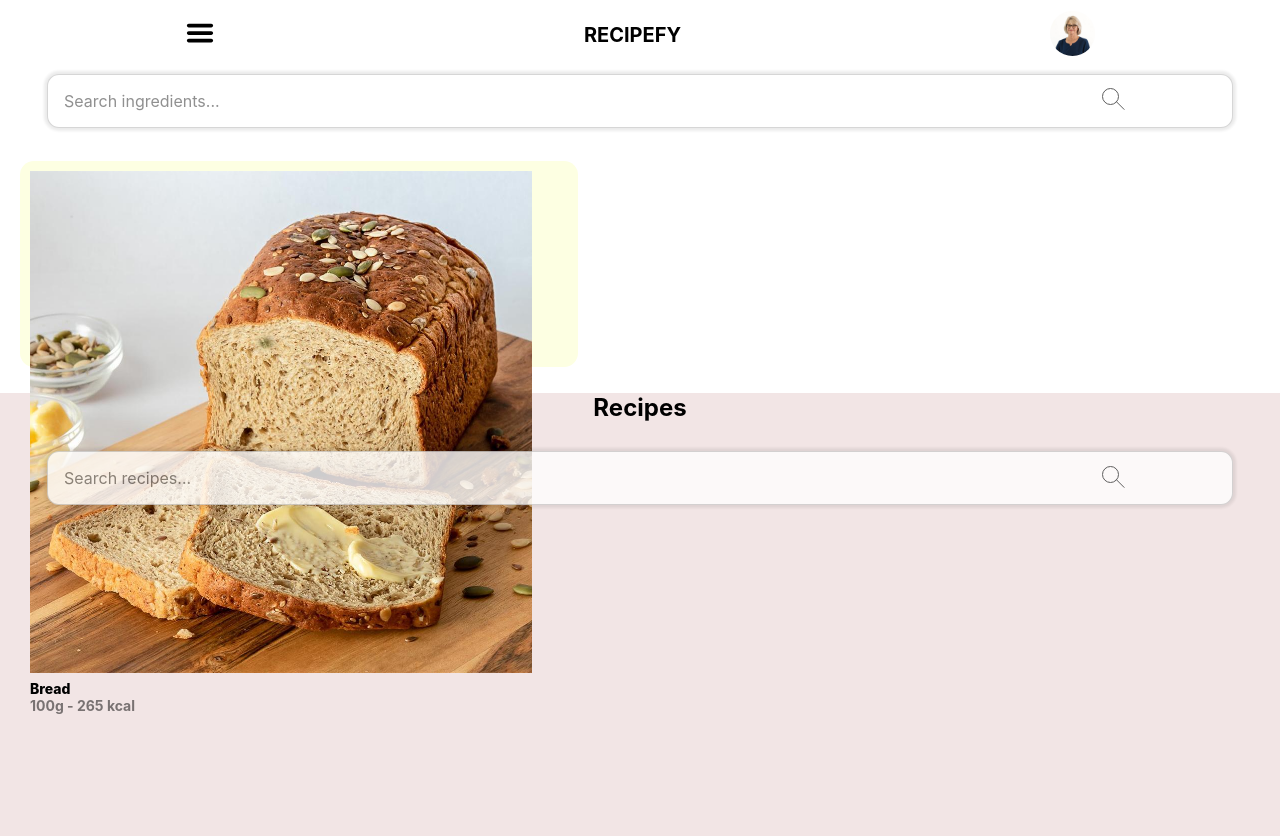
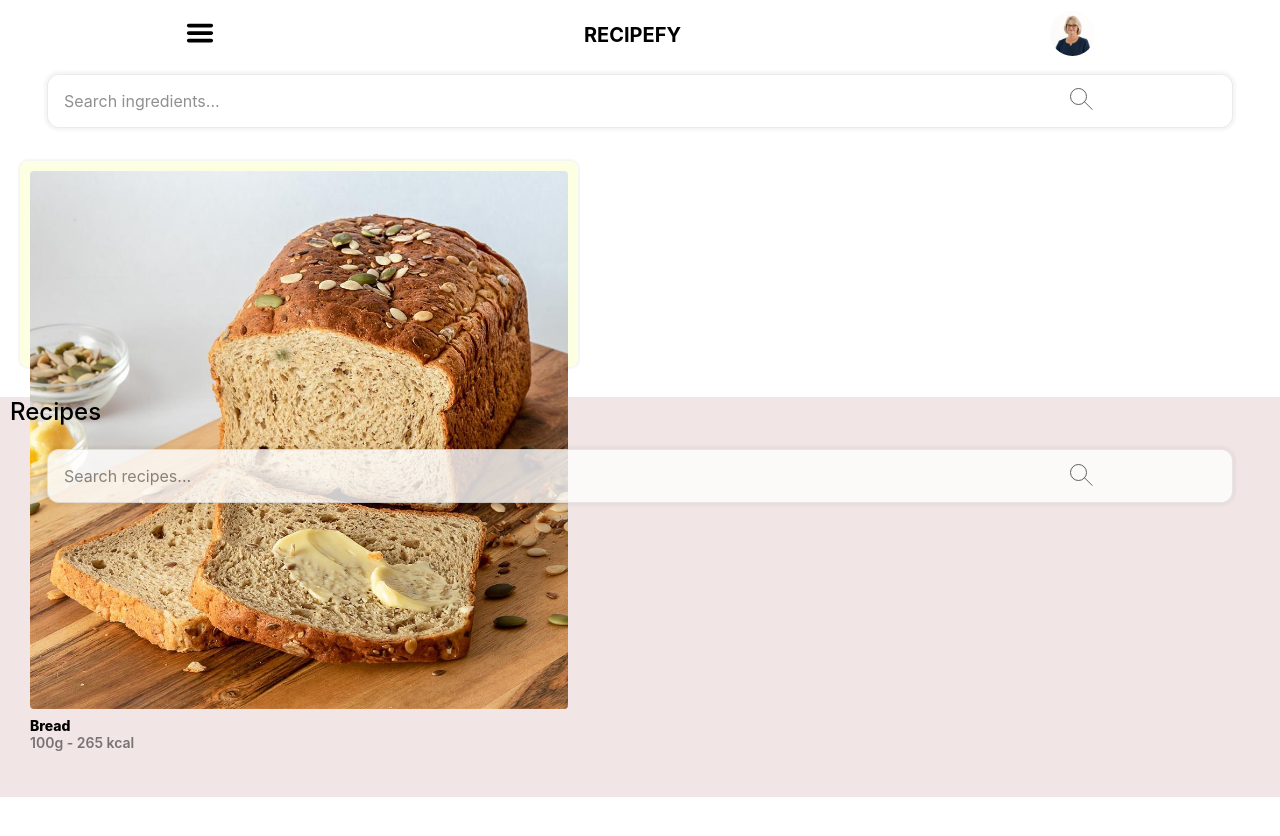
Before and after one commit to nandowastaken/recipefy-js, a React (Create React App) app: page / in a window 1280 px wide. Shown: the top 836 px of the page. After the commit the page ends 800 px from the top, so only its background shows below. Built offline with nearby package versions, Linux system fonts and the light colour scheme; the HTML template or start-up script is replaced by a standard one.

Commit message:
some styles adjusted

```diff
--- a/src/components/FunctionalSearchBar.jsx
+++ b/src/components/FunctionalSearchBar.jsx
@@ -12,12 +12,12 @@ var styles = {
     },
 
     searchBar: {
-        border: '1px solid rgb(0, 0, 0, 0.2)',
+        border: '1px solid rgb(0, 0, 0, 0.1)',
         borderRadius: '12px',
         margin: '18px 30px',
         padding: '16px',
         opacity: 0.8,
-        boxShadow: '0px 0px 3px 3px rgb(0, 0, 0, 0.1)',
+        boxShadow: '0px 0px 3px 3px rgb(0, 0, 0, 0.05)',
         width: "90%",
         fontSize: "16px",
         fontFamily: "Inter, sans-serif",
@@ -27,7 +27,7 @@ var styles = {
         backgroundColor: "transparent",
         border: "none",
         position: "absolute",
-        margin: "0% 0px 0px 74%",
+        margin: "0% 0px 0px 69%",
         width: "10%",
     }
 }
--- a/src/components/Ingredient.jsx
+++ b/src/components/Ingredient.jsx
@@ -6,16 +6,20 @@ var styles = {
         width: '45%',
         height: '25.8vh',
         backgroundColor: '#FDFFE2',
-        borderRadius: '14px',
+        borderRadius: '8px',
+        boxShadow: '0px 0px 2px 2px rgb(0, 0, 0, 0.045)',
     },
 
     ingredientImageContainer: {
-        width: '90%',
+        display: 'flex',
+        justifyContent: 'center',
+        alignItems: 'center',
         margin: '10px',
     },
 
     ingredientImage: {
         width: '100%',
+        borderRadius: '4px',
     },
 
     ingredientInfo: {
@@ -29,7 +33,7 @@ var styles = {
         alignItems: 'flex-start',
 
         margin: '0px 0px',
-        padding: '0px',
+        padding: '5px 0px',
 
     },
 
@@ -44,7 +48,7 @@ var styles = {
         margin: '0px 10px',
         padding: '0px 0px 0px 0px',
         color: 'rgb(0, 0, 0, 0.5)',
-        fontWeight: '700',
+        fontWeight: '600',
     }
 }
 
--- a/src/components/IngredientSearch.jsx
+++ b/src/components/IngredientSearch.jsx
@@ -14,12 +14,18 @@ var styles = {
     },
 
     textContent: {
+        lineHeight: '10px',
+        margin: '10px',
+    },
 
+    ingredientResume: {
+        color: 'rgb(0, 0, 0, 0.5)',
+        fontWeight: '600',
     },
 
     addIngredient: {
         backgroundColor: '#CDE9C1',
-        width: '20%',
+        width: '21%',
         height: '70px',
         display: 'flex',
         justifyContent: 'center',
@@ -39,7 +45,7 @@ class IngredientSearch extends Component {
             <div style={styles.box}>
                 <div className='textContent' style={styles.textContent}>
                     <h3>{this.props.name}</h3>
-                    <p>{this.props.description}</p>
+                    <p style={styles.ingredientResume}>{this.props.description}</p>
                 </div>
 
                 <div className='addIngredient' style={styles.addIngredient}>
--- a/src/components/SearchBar.jsx
+++ b/src/components/SearchBar.jsx
@@ -8,7 +8,7 @@ var styles = {
         margin: '18px 30px',
         padding: '16px',
         opacity: 0.8,
-        boxShadow: '0px 0px 3px 3px rgb(0, 0, 0, 0.1)',
+        boxShadow: '0px 0px 3px 3px rgb(0, 0, 0, 0.05)',
     },
 
     searchContent: {
--- a/src/screens/Home.jsx
+++ b/src/screens/Home.jsx
@@ -20,19 +20,18 @@ var styles = {
     },
 
     recipes: {
-        height: '100vh',
+        height: '50vh',
         width: '100%',
         backgroundColor: '#F2E5E5',
     },
 
     innerRecipesContent: {
-        margin: '12px',
 
     },
 
     recipesTitle: {
-        textAlign: "center",
-        margin: "16px",
+        margin: '20px 20px 10px 10px',
+        fontWeight: '550',
     }
 }
 
--- a/src/screens/Search.jsx
+++ b/src/screens/Search.jsx
@@ -1,6 +1,6 @@
 import React, { Component } from 'react';
 import HeaderBack from '../components/HeaderBack';
-import SearchBar from '../components/SearchBar';
+import FunctionalSearchBar from '../components/FunctionalSearchBar';
 import IngredientSearch from '../components/IngredientSearch';
 
 class Search extends Component {
@@ -9,7 +9,7 @@ class Search extends Component {
         return (
             <div>
                 <HeaderBack/>
-                <SearchBar text='Search ingredient...'/>
+                <FunctionalSearchBar text='Search ingredient...'/>
                 <IngredientSearch name='PINEAPPLE' description='100g - 50kcal'/>
                 <IngredientSearch name='PITAHAYA' description='100g - 50kcal'/>
             </div>
```
